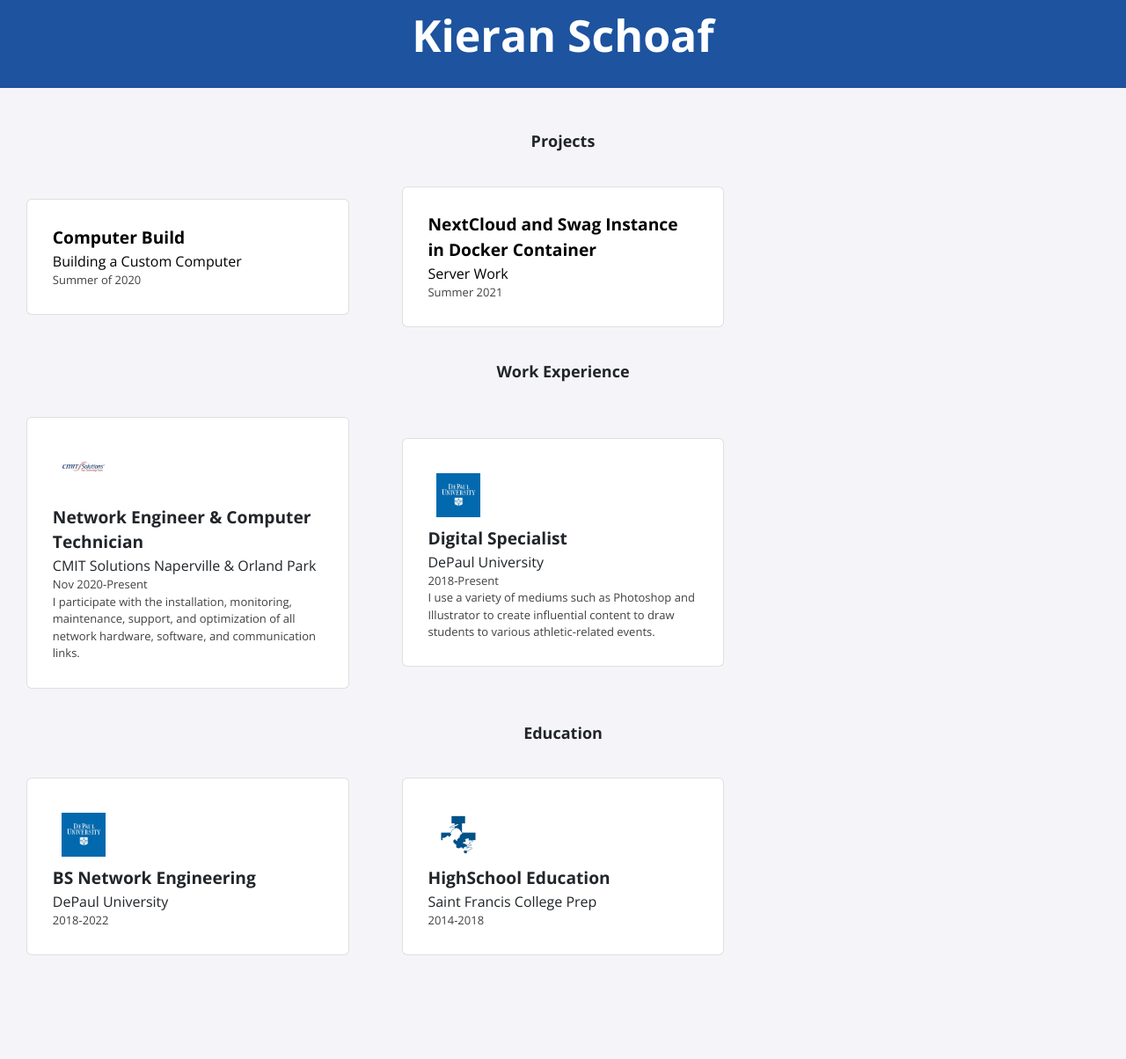
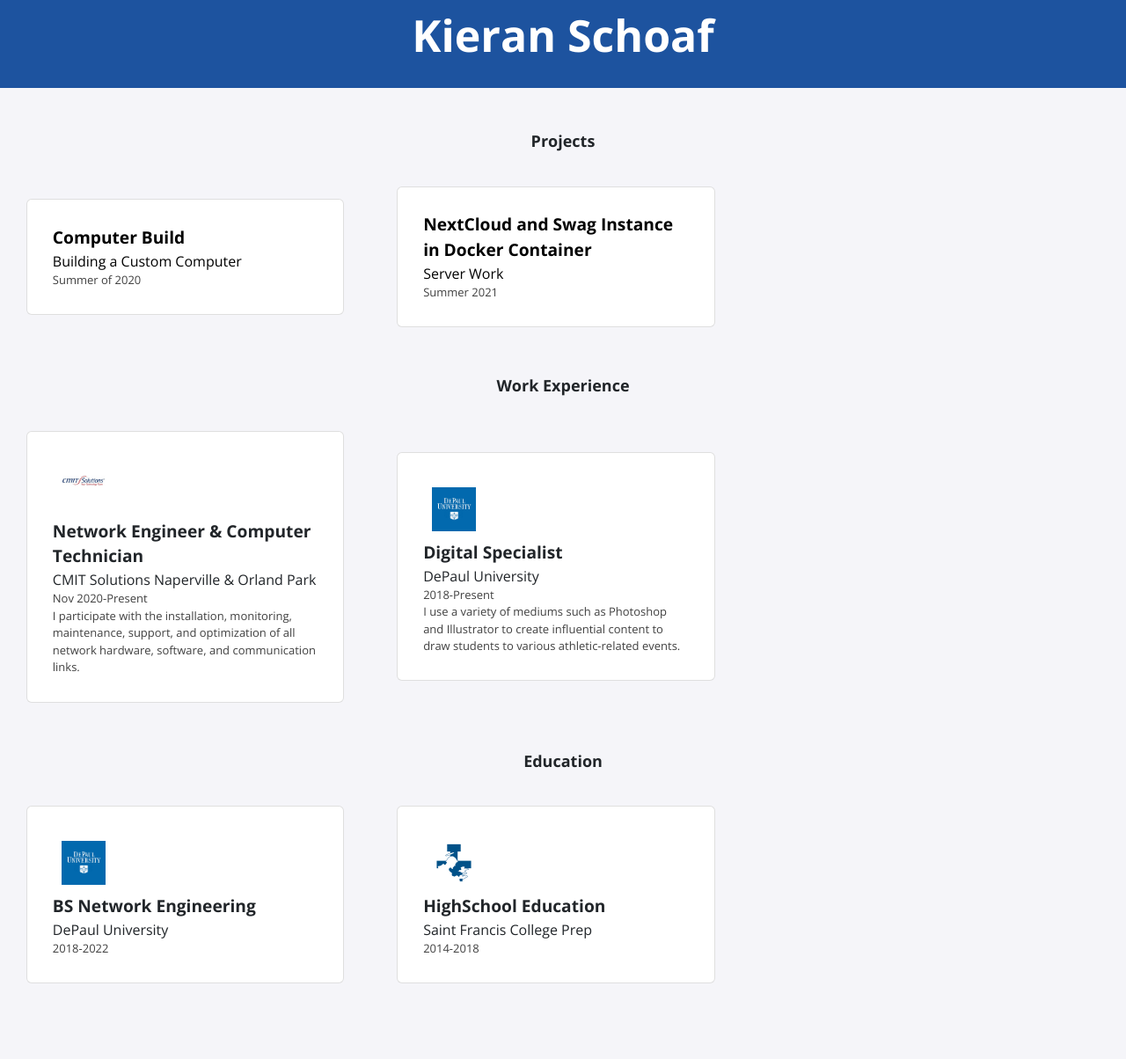
Before and after one commit to kischoaf/kischoaf.github.io, a Jekyll site: the page built from index.html, in a window 1280 px wide. Shown: the part 290-1494 px from the top of the page at 88% size. Built offline with Jekyll 4.4.1, drawn with Linux system fonts in a browser that asks for light colours; nearby versions of some CDN libraries; before the commit the page ends 1446 px from its top, so only the background shows below that.

Commit message:
changed padding

```diff
--- a/_sass/all.scss
+++ b/_sass/all.scss
@@ -12,6 +12,7 @@
   display: grid;
   grid-template-columns: repeat(3, 1fr);
   font-family: "Open Sans", sans-serif;
+  padding: 0 1em 1em 0 ;
 }
 
 @media only screen and (max-width: 1500px) {
```
